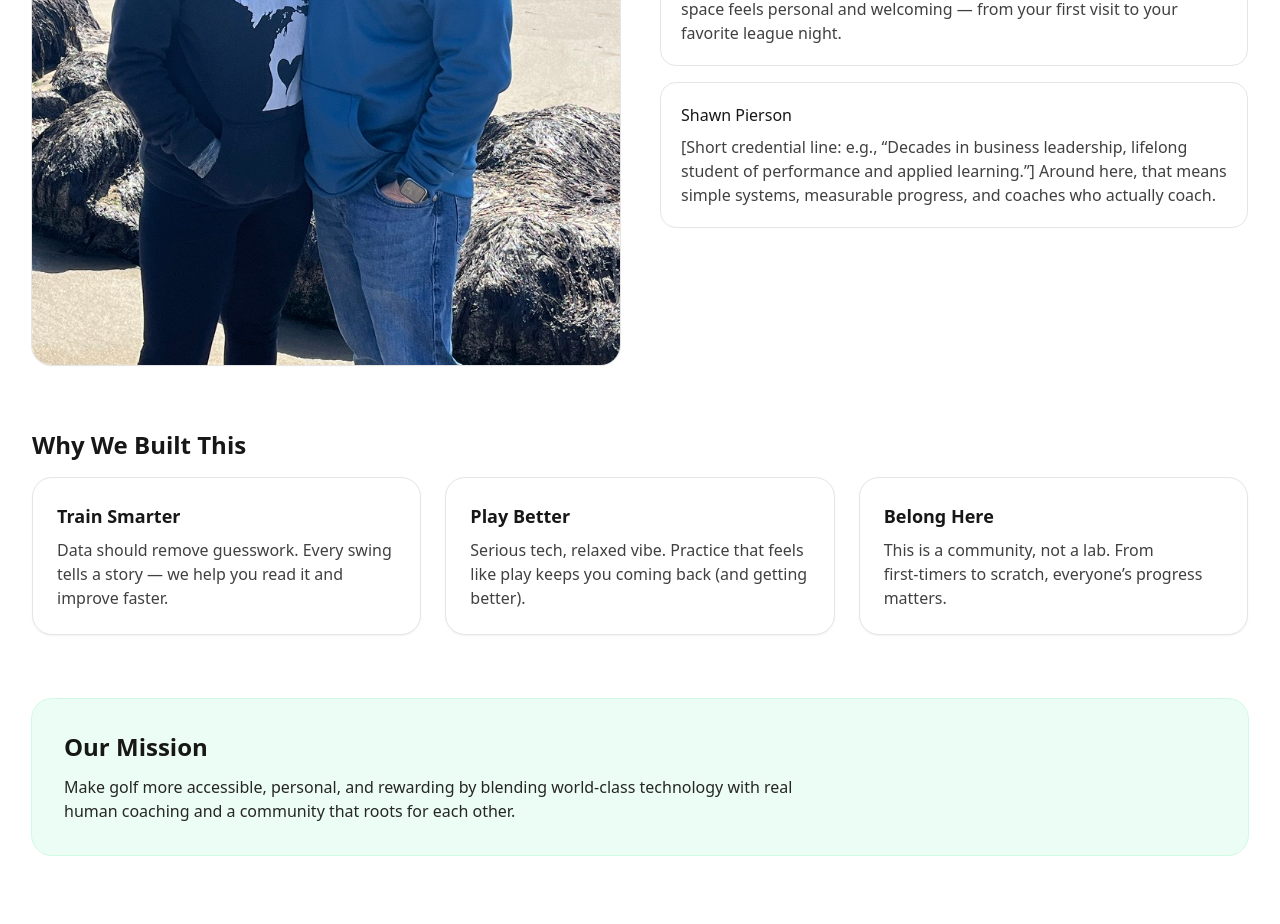
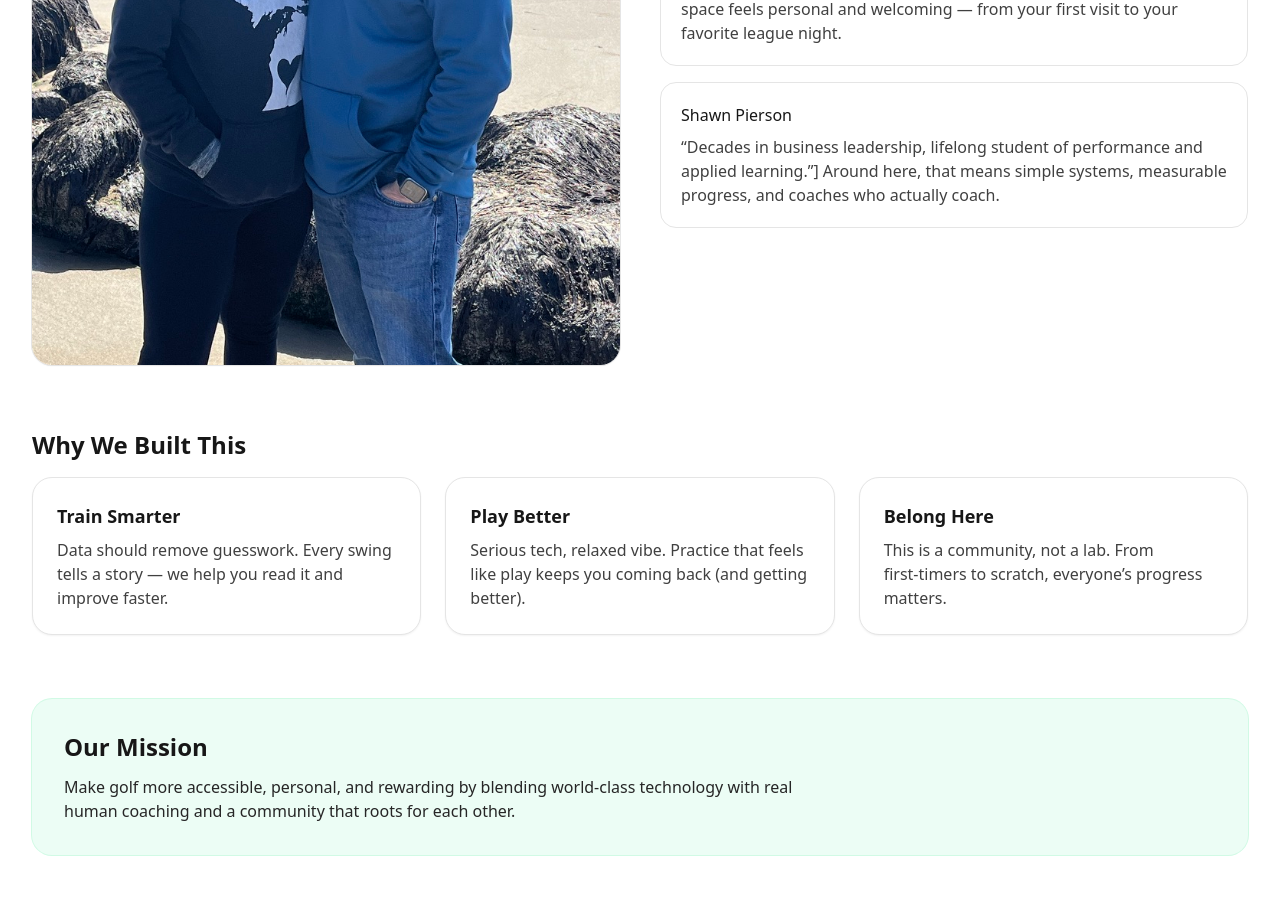
Before and after one commit to piersonshawn99/thescratchclub, a Next.js app: page /about in a window 1280 px wide. Shown: the part 800-1724 px from the top of the page. Built offline with nearby package versions, Linux system fonts and the light colour scheme.

Commit message:
Fixed more text issues

```diff
--- a/app/about/page.tsx
+++ b/app/about/page.tsx
@@ -73,7 +73,7 @@ export default function AboutPage() {
             <div className="rounded-xl border border-neutral-200 bg-white p-5 shadow-xs">
               <h3 className="font-medium">Shawn Pierson</h3>
               <p className="mt-2 text-neutral-700">
-                [Short credential line: e.g., “Decades in business leadership, lifelong student of performance and applied learning.”]
+                “Decades in business leadership, lifelong student of performance and applied learning.”]
                 Around here, that means simple systems, measurable progress, and coaches who actually coach.
               </p>
             </div>
```
